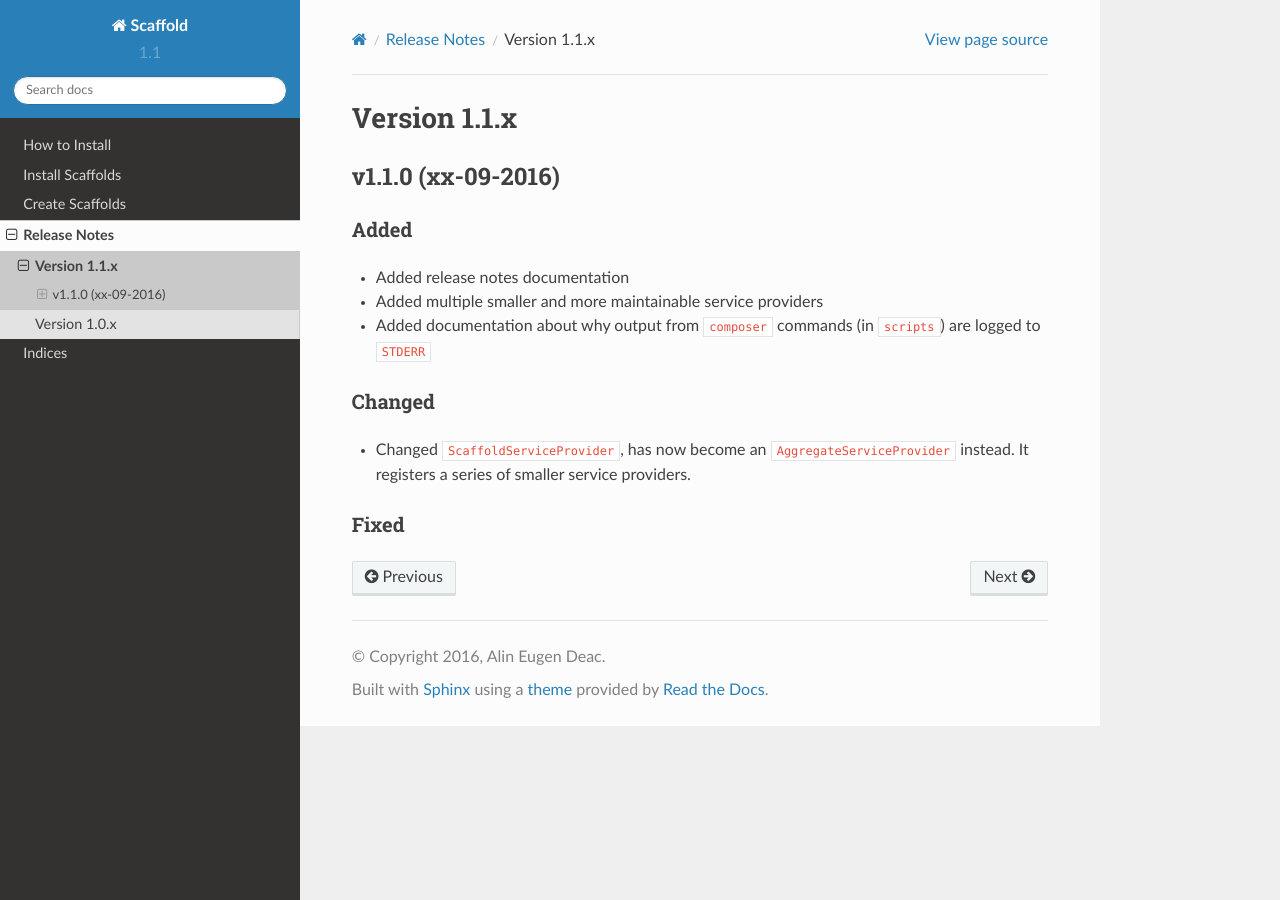
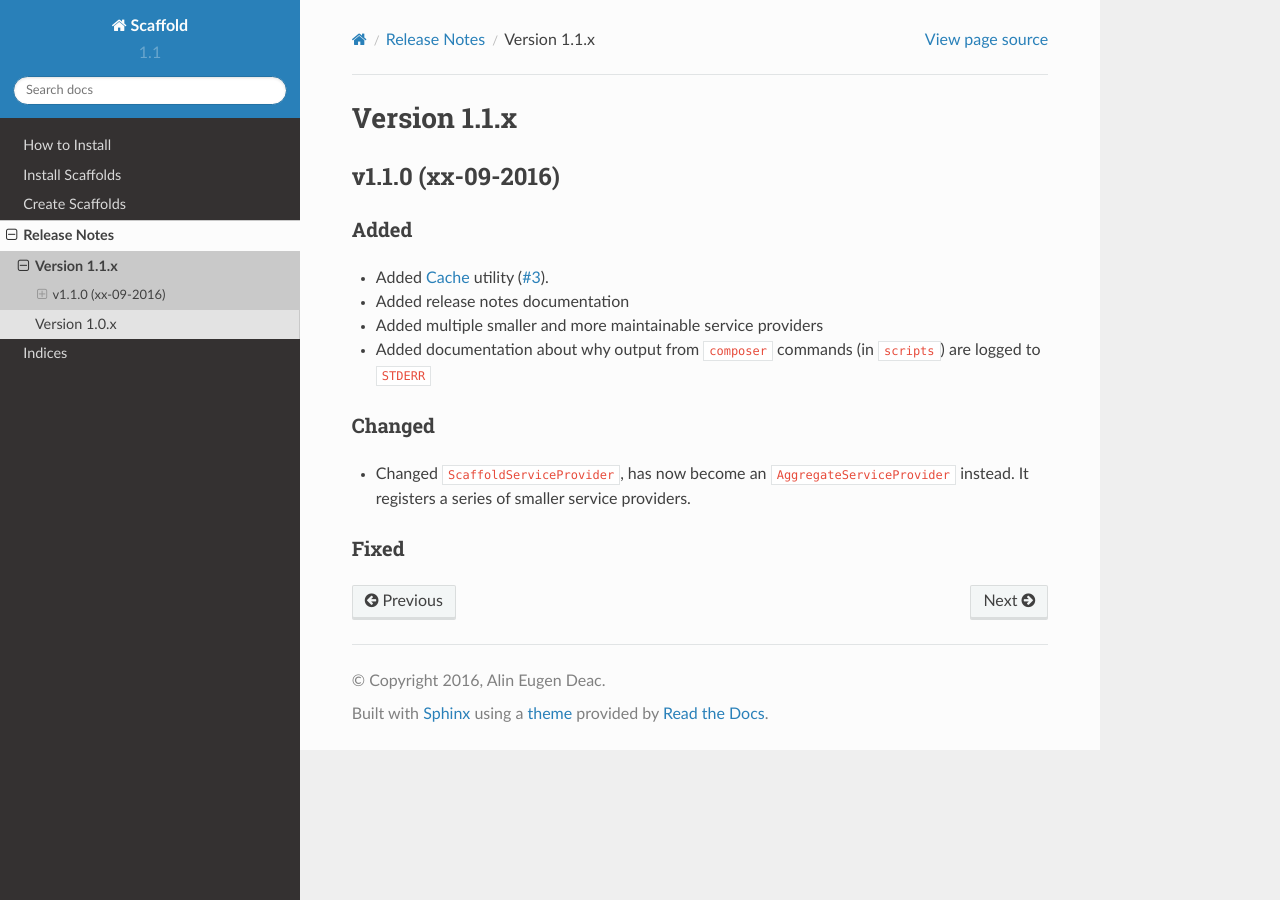
Before and after one commit to aedart/scaffold, a Sphinx documentation site: the page built from docs/source/release_notes/version-1.1.rst, in a window 1280 px wide. Built offline with Sphinx 7.4.7 and the Read the Docs theme 2.0.0, drawn with Linux system fonts in a browser that asks for light colours.

Commit message:
Added cache util to release notes
Done #3

```diff
--- a/docs/source/release_notes/version-1.1.rst
+++ b/docs/source/release_notes/version-1.1.rst
@@ -6,6 +6,7 @@ v1.1.0 (xx-09-2016)
 
 Added
 -----
+* Added :doc:`../create_scaffolds/helpers/cache` utility (`#3 <https://github.com/aedart/scaffold/issues/3>`_).
 * Added release notes documentation
 * Added multiple smaller and more maintainable service providers
 * Added documentation about why output from :code:`composer` commands (in :code:`scripts`) are logged to :code:`STDERR`
```
